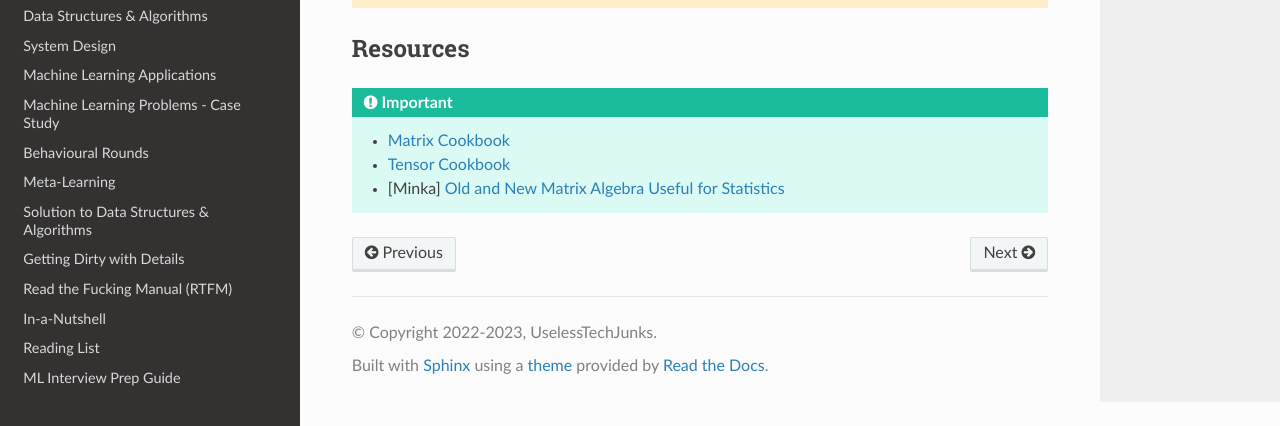
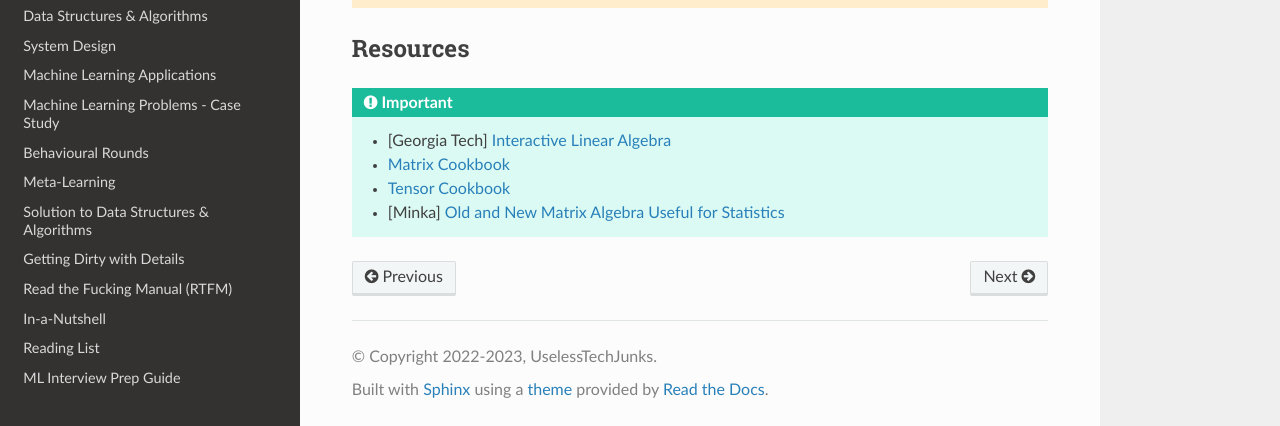
Before and after one commit to uselesstechjunks/leetcode, a Sphinx documentation site: the page built from docs/source/math/linalg/applied.rst, in a window 1280 px wide and 900 px high, scrolled down 1104 px, cut to the strip 474-900 px from the top of the window. Built offline with Sphinx 7.4.7 and the Read the Docs theme 2.0.0, drawn with Linux system fonts in a browser that asks for light colours.

Commit message:
Update applied.rst (#354)

```diff
--- a/docs/source/math/linalg/applied.rst
+++ b/docs/source/math/linalg/applied.rst
@@ -60,6 +60,7 @@ Einstein Summation
 Resources
 ********************************************************************************
 .. important::
+	* [Georgia Tech] `Interactive Linear Algebra <https://textbooks.math.gatech.edu/ila/index.html>`_
 	* `Matrix Cookbook <https://www.math.uwaterloo.ca/~hwolkowi/matrixcookbook.pdf>`_
 	* `Tensor Cookbook <https://tensorcookbook.com/>`_
 	* [Minka] `Old and New Matrix Algebra Useful for Statistics <https://tminka.github.io/papers/matrix/minka-matrix.pdf>`_
```
